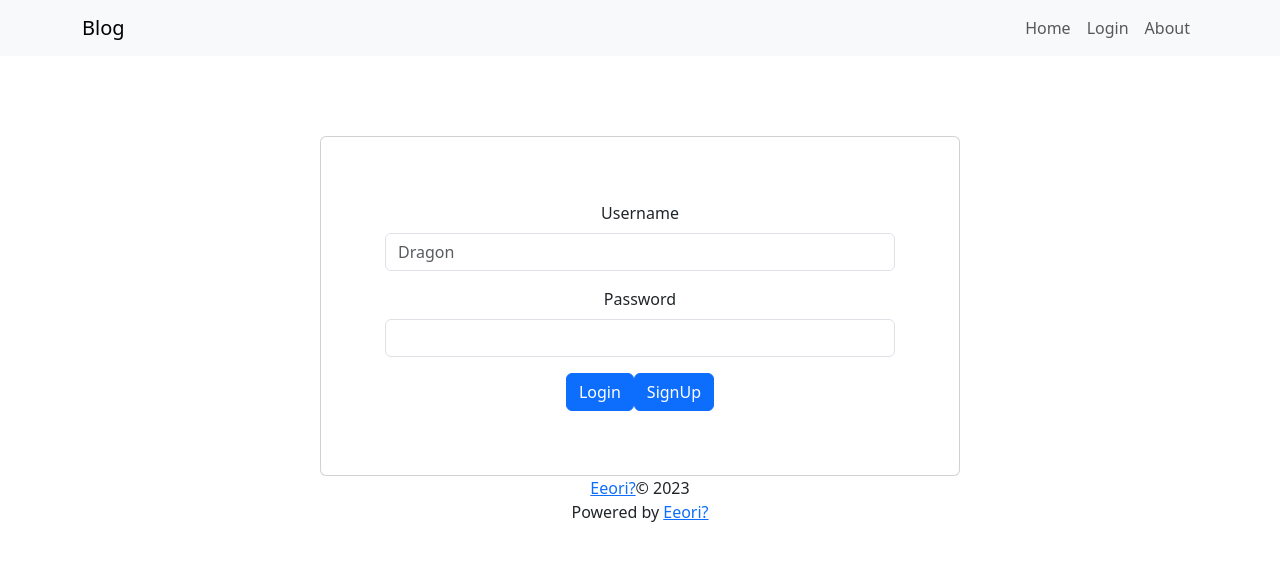
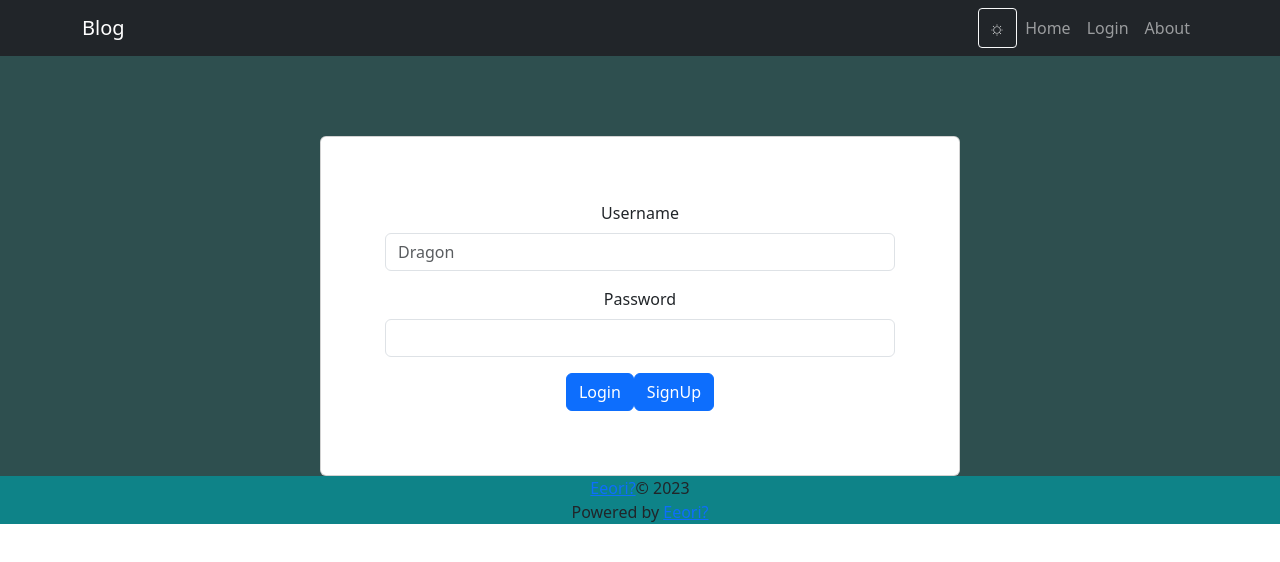
Before and after one commit to DhirajMuppineti/BlogSite, a React (Create React App) app in the folder frontend/: page /login in a window 1280 px wide. Shown: the top 562 px of the page. Built offline with nearby package versions, Linux system fonts and the light colour scheme.

Commit message:
Dark Mode added

```diff
--- a/frontend/src/App.css
+++ b/frontend/src/App.css
@@ -45,3 +45,7 @@ div#footer {
 .App-link {
   color: #61dafb;
 }
+
+h1{
+  color:#0000008b;
+}
--- a/frontend/src/App.js
+++ b/frontend/src/App.js
@@ -21,17 +21,60 @@ function App() {
       }
     }
   });
+  const [darkMode,setDarkMode] = useState(true);
   const [isAuth, setIsAuth] = useState(false);
     useEffect(() => {
+      if(localStorage.getItem('dark') === 'true'){
+        setDarkMode(true);
+      }
+
       if (localStorage.getItem('access_token') !== null) {
           setIsAuth(true);
         }
       }, [isAuth]);
+    const appStyle = {
+      backgroundColor:'#2E4F4F',
+    }
 
   return (
     <>
+    {darkMode?
+    <>
+    <div className="App" style={appStyle}>
+      <AppContext.Provider value = {{isAuth,darkMode,setDarkMode}}>
+        <QueryClientProvider client={client}>
+          <Router>
+            <MyNavbar/>
+            <Routes>
+              <Route path="/" element={<Home/>}/>
+              <Route path="/write" element={<Write/>}/>
+              <Route path="/logout" element={<Logout/>}/>
+              <Route path="/login" element={<Login/>}/>
+              <Route path="/about" element={<About/>}/>
+              <Route path="/read" element={<Read/>}/>
+              <Route path="/signup" element={<Signup/>}/>
+              <Route path="*" element={<h1>Page not found</h1>}/>
+            </Routes>
+        </Router>
+        </QueryClientProvider>
+      </AppContext.Provider>
+    </div>
+
+    <footer className="footer" style={{backgroundColor:'#0E8388'}}>
+      <div>
+        <a href="#">Eeori?</a>
+        <span>&copy; 2023</span>
+      </div>
+      <div>
+        <span>Powered by </span>
+        <a href="#">Eeori?</a>
+      </div>
+    </footer>
+    </>
+    :
+    <>
     <div className="App">
-      <AppContext.Provider value = {{isAuth}}>
+      <AppContext.Provider value = {{isAuth,darkMode,setDarkMode}}>
         <QueryClientProvider client={client}>
           <Router>
             <MyNavbar/>
@@ -61,6 +104,8 @@ function App() {
       </div>
     </footer>
     </>
+    }
+    </>
   );
 }
 
--- a/frontend/src/BlogItem.js
+++ b/frontend/src/BlogItem.js
@@ -80,6 +80,8 @@ export const BlogItem = (props) => {
 
     }
 
+
+
     const DOMPurify = require('dompurify')(window);
     return (
         <>
--- a/frontend/src/Home.js
+++ b/frontend/src/Home.js
@@ -33,6 +33,7 @@ export const Home = () => {
         return Axios.get(url).then((res)=>res.data);
     });
     console.log(data);
+    const cardStyle = {margin:'10px',padding:'5px',textAlign:'left',width: '18rem' };
 
     if(isLoading){
         return <h1>Loading</h1>;
@@ -42,13 +43,13 @@ export const Home = () => {
     }
     return (
         <>
-        <h3>Hi {message}</h3>
+        <h1>Hi {message}</h1>
         <div style={{display: "flex", height: "auto", alignItems: "flex-start"}}>
 
-            <Container style={{flex:" 0 0 30%",margin:'20px'}}>
+            <Container style={{flex:" 0 0 30%",margin:'20px',marginTop:'0px'}}>
 
                 {data.map((obj)=>{
-                    return <BlogItem style={{margin:'10px',padding:'5px',textAlign:'left',width: '18rem' }} id={obj?.id} title={obj?.title} subtitle={obj?.subtitle} blog={obj?.content.slice(0,100)+"..."} readlink={true}/>
+                    return <BlogItem style={cardStyle} id={obj?.id} title={obj?.title} subtitle={obj?.subtitle} blog={obj?.content.slice(0,100)+"..."} readlink={true}/>
                 })}
             </Container>
             <Carousel style={{width: "80%", height: "auto",marginRight:'20px'}}>
--- a/frontend/src/Navbar.js
+++ b/frontend/src/Navbar.js
@@ -1,20 +1,26 @@
 import Container from 'react-bootstrap/Container';
+import Button from 'react-bootstrap/Button';
 import Nav from 'react-bootstrap/Nav';
 import Navbar from 'react-bootstrap/Navbar';
 import {useContext} from "react";
 import {AppContext} from "./App";
 import React from 'react';
+import {CiDark,CiLight} from 'react-icons/ci'
 
 
 export const MyNavbar = () =>{
 
-    const {isAuth} = useContext(AppContext);
+    const {isAuth,darkMode,setDarkMode} = useContext(AppContext);
     return (
       <div>
-        <Navbar bg="light" data-bs-theme="light">
+        {darkMode?
+        <Navbar bg="dark" data-bs-theme="dark">
           <Container>
             <Navbar.Brand href="/">Blog</Navbar.Brand>
+
+
             <Nav>
+              <Button variant="outline-light" size='sm' onClick={()=>{setDarkMode(false);localStorage.setItem('dark','false')}}>&nbsp;<CiLight/>&nbsp;</Button>
               <Nav.Link href="/">Home</Nav.Link>
               {isAuth ? <Nav.Link href="/write">Write</Nav.Link>:null}
               {isAuth ? <Nav.Link href="/logout">Logout</Nav.Link>:<Nav.Link href="/login">Login</Nav.Link>}
@@ -22,6 +28,21 @@ export const MyNavbar = () =>{
             </Nav>
           </Container>
         </Navbar>
+
+        :<Navbar bg="light" data-bs-theme="light">
+          <Container>
+            <Navbar.Brand href="/">Blog</Navbar.Brand>
+
+            <Nav>
+              <Button variant="outline-dark" size='sm'  onClick={()=>{setDarkMode(true);localStorage.setItem('dark','true')}}>&nbsp;<CiDark/>&nbsp;</Button>
+              <Nav.Link href="/">Home</Nav.Link>
+              {isAuth ? <Nav.Link href="/write">Write</Nav.Link>:null}
+              {isAuth ? <Nav.Link href="/logout">Logout</Nav.Link>:<Nav.Link href="/login">Login</Nav.Link>}
+              <Nav.Link href="/about">About</Nav.Link>
+            </Nav>
+          </Container>
+        </Navbar>}
+
       </div>
 
     );
--- a/frontend/src/Read.js
+++ b/frontend/src/Read.js
@@ -33,14 +33,14 @@ export const Read = () => {
 
 
     const blogStyle = {
-        margin:'10px auto 10px auto',
+        margin:'30px auto 10px auto',
         padding:'5px',
         height:'auto',
         width:'150vh',
         alignItems:"center",
     }
     const commentStyle = {
-        margin:'10px',padding:'5px',textAlign:'left' ,
+        margin:'20px',padding:'5px',textAlign:'left' ,
         borderLeft:'20vh',
         top: '-25px', /* Same as body margin top + border */
         left: '10px',
```
Also changed, not shown: 1 other file (tests, documents, lock files or other folders).
